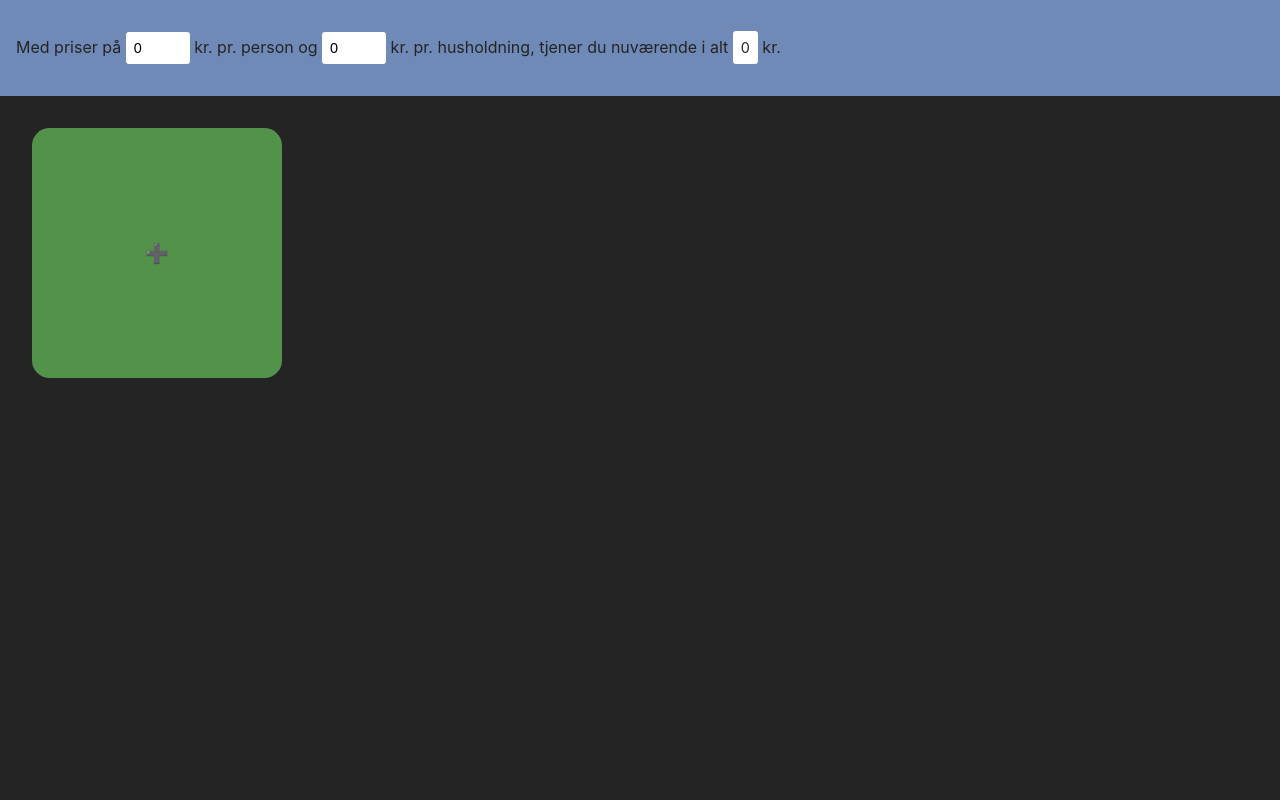
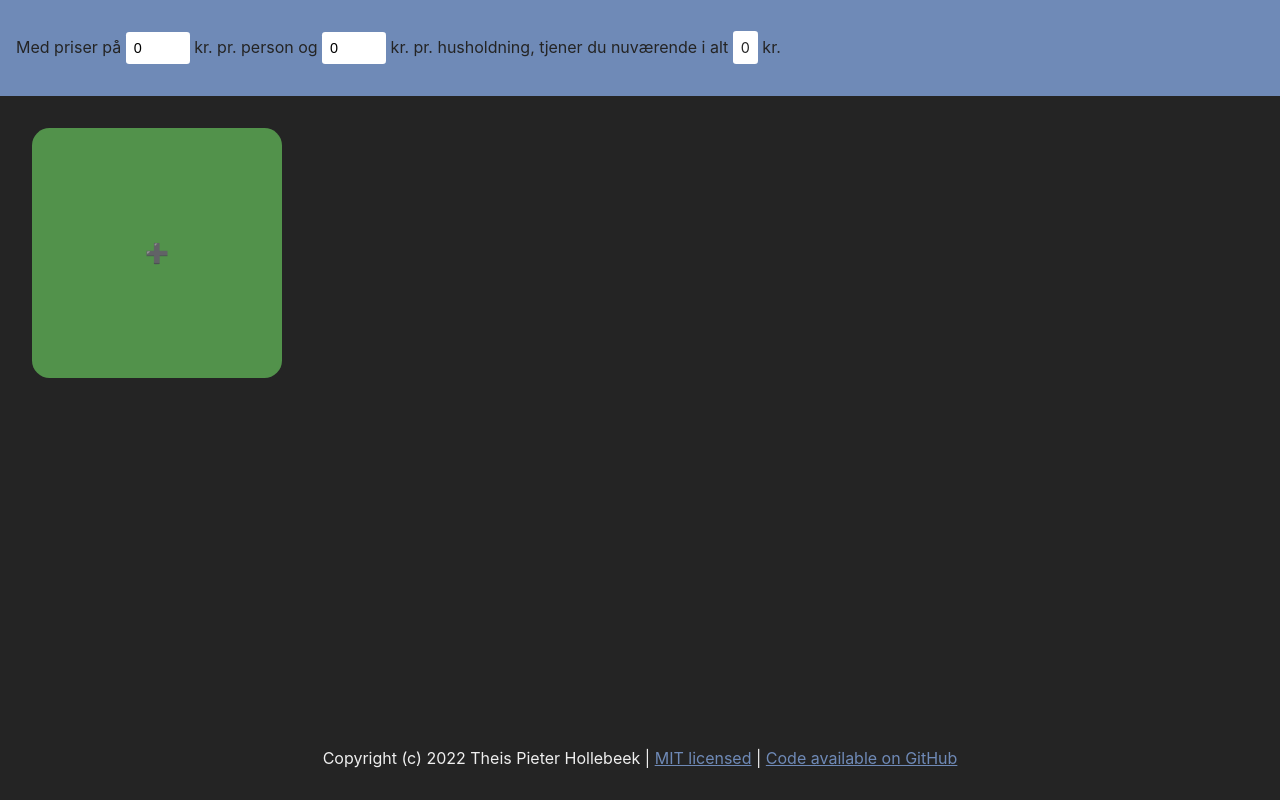
Before and after one commit to camper0008/gas-price-sim, a React (Vite) app: page / in a window 1280 px wide. Built offline with nearby package versions, Linux system fonts and the light colour scheme.

Commit message:
footer+fixes

```diff
--- a/src/App.scss
+++ b/src/App.scss
@@ -1,3 +1,22 @@
-body {
-    background-color: #242424;
+.App {
+    display: flex;
+    flex-direction: column;
+    min-height: 100vh;
+
+    & > .grid {
+        flex: 1;
+    }
 }
+
+.interactable {
+    cursor: pointer;
+    transition: 50ms transform ease-in;
+
+    &:hover {
+        transform: scale(1.04);
+    }
+
+    &:active {
+        transform: scale(1);
+    }
+}
--- a/src/App.tsx
+++ b/src/App.tsx
@@ -1,6 +1,7 @@
 import "./App.scss";
 import Grid from "./Grid";
 import Header from "./Header";
+import Footer from "./Footer";
 import { StateManager, House } from "./StateManager";
 import { useState } from "react";
 
@@ -17,6 +18,7 @@ function App() {
         <div className="App">
             <Header manager={manager} />
             <Grid manager={manager} />
+            <Footer />
         </div>
     );
 }
--- /dev/null
+++ b/src/Footer.scss
@@ -0,0 +1,8 @@
+#footer {
+    padding: 2rem;
+    text-align: center;
+
+    a {
+        color: var(--clr-bought);
+    }
+}
--- /dev/null
+++ b/src/Footer.tsx
@@ -0,0 +1,21 @@
+import "./Footer.scss";
+
+function Footer() {
+    return (
+        <footer id="footer">
+            Copyright (c) 2022 Theis Pieter Hollebeek |{" "}
+            <a href="https://tldrlegal.com/license/mit-license" target="_blank">
+                MIT licensed
+            </a>{" "}
+            |{" "}
+            <a
+                href="https://github.com/camper0008/gas-price-sim"
+                target="_blank"
+            >
+                Code available on GitHub
+            </a>
+        </footer>
+    );
+}
+
+export default Footer;
--- a/src/Header.tsx
+++ b/src/Header.tsx
@@ -1,5 +1,6 @@
 import "./Header.scss";
 import { useState } from "react";
+import { StateManager } from "./StateManager";
 
 const calculateMoney = (
     manager: StateManager,
--- a/src/index.scss
+++ b/src/index.scss
@@ -16,6 +16,7 @@ body {
         "Helvetica Neue", sans-serif;
     -webkit-font-smoothing: antialiased;
     -moz-osx-font-smoothing: grayscale;
+    background-color: #242424;
     color: #efefef;
 }
 
@@ -23,16 +24,3 @@ code {
     font-family: source-code-pro, Menlo, Monaco, Consolas, "Courier New",
         monospace;
 }
-
-.interactable {
-    cursor: pointer;
-    transition: 50ms transform ease-in;
-
-    &:hover {
-        transform: scale(1.04);
-    }
-
-    &:active {
-        transform: scale(1);
-    }
-}
```
